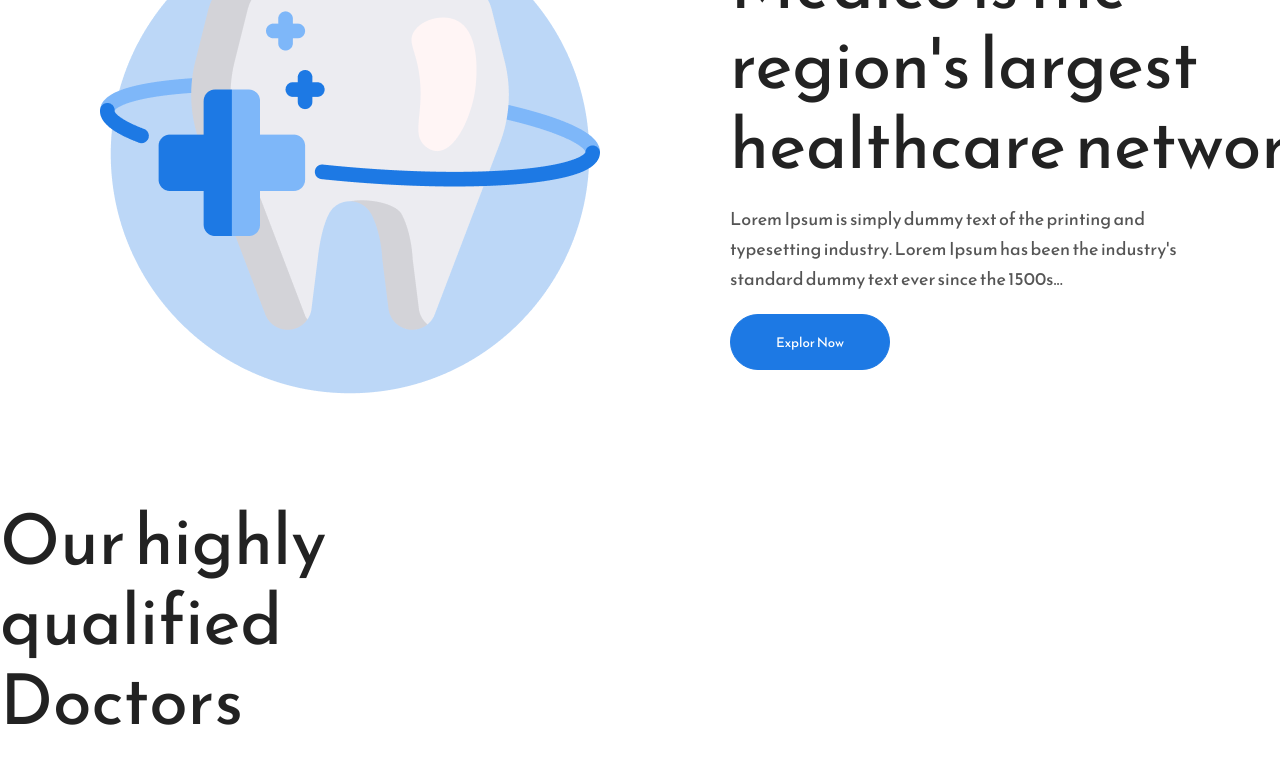
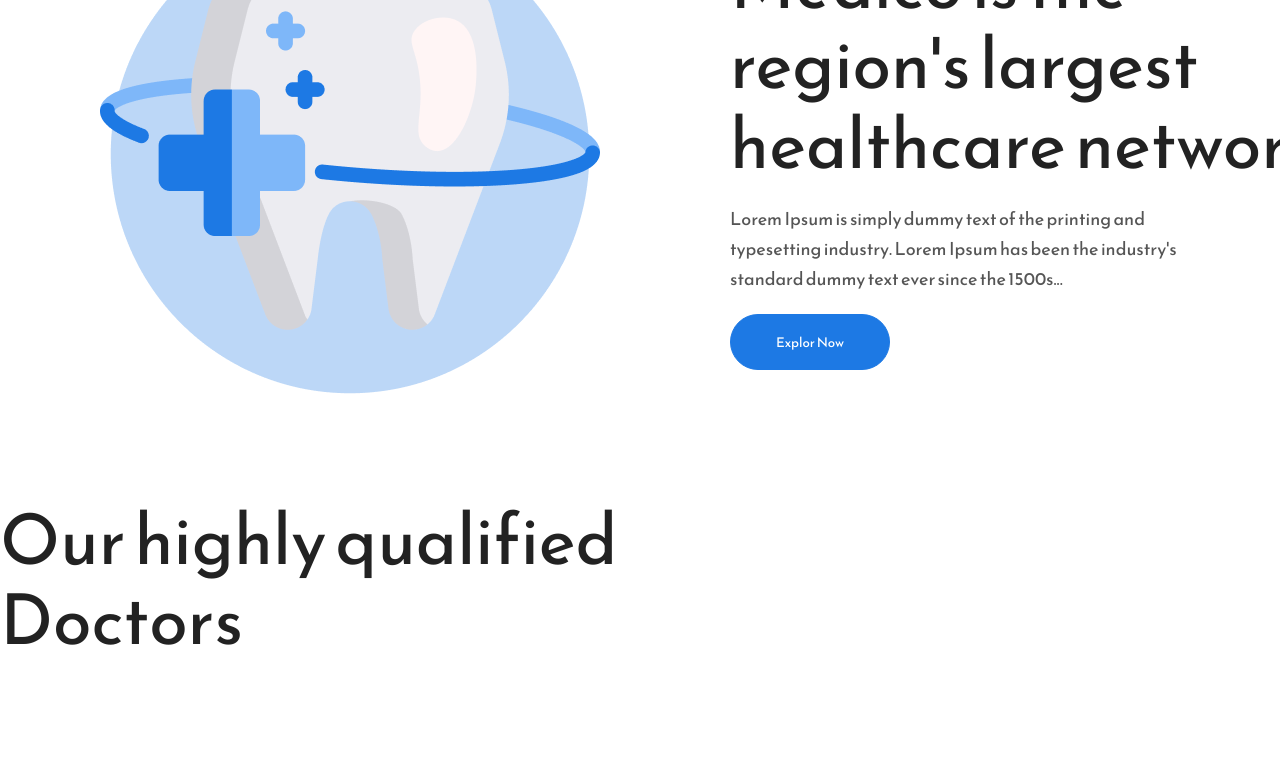
Before and after one commit to MahmudjonovFarkhod/Medico, a plain HTML site: page index.html in a window 1280 px wide. Shown: the part 1386-2150 px from the top of the page. Drawn offline with Linux system fonts and the light colour scheme.

Commit message:
width was changed again

```diff
--- a/style.scss
+++ b/style.scss
@@ -158,7 +158,7 @@ body{
         display: flex;
 
         .left .headline h1{
-            width: 590px;
+            width: 790px;
             height: 160px;
             font-style: normal;
             font-weight: normal;
```
Also changed, not shown: style.css.
